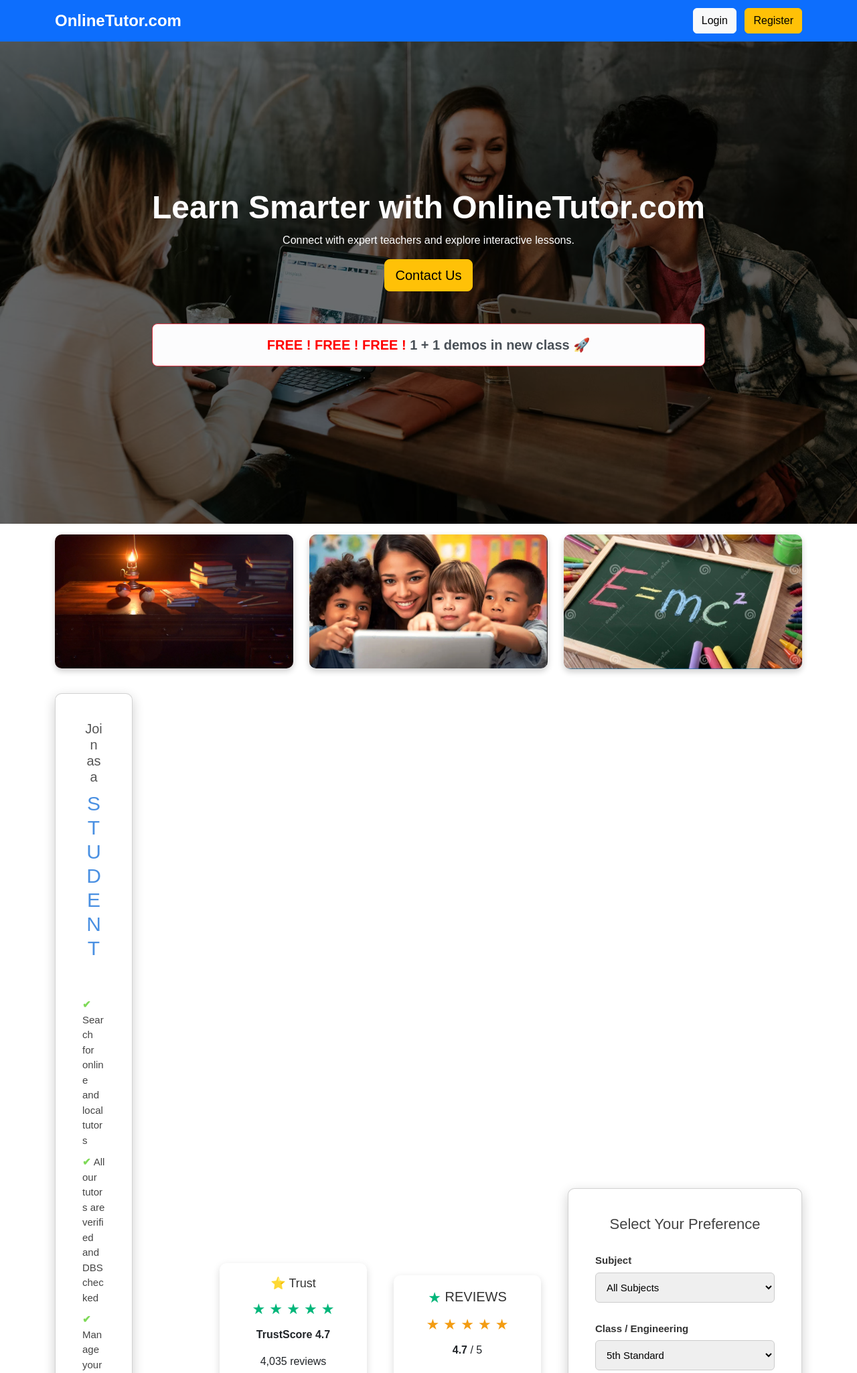
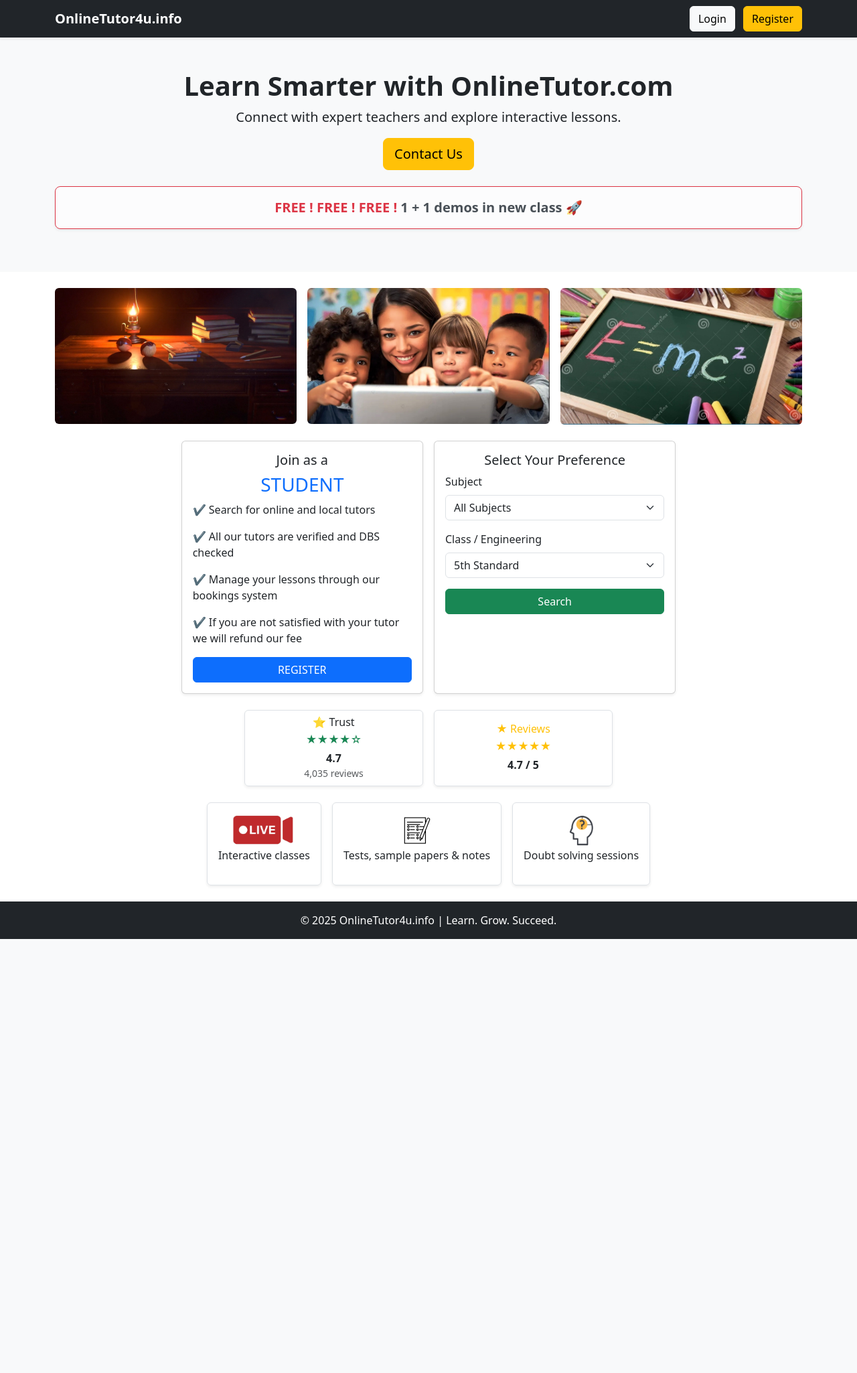
Before and after one commit to Nishantgiri-collab/onlineproject, a Django app: page / in a window 1280 px wide. Shown: the top 2050 px of the page at 67% size. After the commit the page ends 1402 px from the top, so only its background shows below. Run offline with Django 5.2, Linux system fonts and the light colour scheme; parts of the project's set-up code (start-up, migrations or seed data) failed here and were passed over; some libraries are stand-ins or nearby versions.

Commit message:
My same feature updates

```diff
--- a/onlinetutorportal/settings.py
+++ b/onlinetutorportal/settings.py
@@ -22,7 +22,8 @@ BASE_DIR = Path(__file__).resolve().parent.parent
 # SECURITY WARNING: keep the secret key used in production secret!
 SECRET_KEY = 'django-insecure-yu3d$nz_mz*sx^uu6+n4ytfx00f#34@(8mnahk9vu^(7^aganv'
 
-# SECURITY WARNING: don't run with debug turned on in production!
+# SECURITY W
+# WARNING: don't run with debug turned on in production!
 DEBUG = True
 
 ALLOWED_HOSTS = []
--- a/tutorapp/admin.py
+++ b/tutorapp/admin.py
@@ -1,3 +1,4 @@
+
 from django.contrib import admin
 from .models import RegistrationUser,ClassSlot
 # Register your models here.
--- a/tutorapp/models.py
+++ b/tutorapp/models.py
@@ -1,3 +1,4 @@
+
 from django.db import models
 from django.core.validators import MaxValueValidator, MinValueValidator, RegexValidator
 from django.contrib.auth.models import User
--- a/tutorapp/templates/base.html
+++ b/tutorapp/templates/base.html
@@ -10,7 +10,7 @@
 <body>
     <div class="container mt-5">
         <h2 class="text-center alert alert-danger">
-            onlinetutor.com
+            onlinetutor4u.info
         </h2>
         {% block content %}{% endblock content %}
     </div>
--- a/tutorapp/templates/home.html
+++ b/tutorapp/templates/home.html
@@ -1,26 +1,21 @@
-
 <!DOCTYPE html>
 <html lang="en">
 <head>
   <meta charset="UTF-8">
   <meta name="viewport" content="width=device-width, initial-scale=1.0">
-  <title>OnlineTutor.com</title>
+  <title>OnlineTutor4u.info</title>
   <!-- Bootstrap CSS -->
   <link href="https://cdn.jsdelivr.net/npm/bootstrap@5.3.0/dist/css/bootstrap.min.css" rel="stylesheet">
-  <link rel="stylesheet" href="static/css/class_subject.css">
-  <link rel="stylesheet" href="static/css/photo_align.css">
+  <!--<link rel="stylesheet" href="static/css/photo_align.css">
   <link rel="stylesheet" href="static/css/review.css">
-  <link rel="stylesheet" href="static/css/banner1.css">
-  <style>
-
-  </style>
+  <link rel="stylesheet" href="static/css/banner1.css">-->
 </head>
-<body>
+<body class="d-flex flex-column min-vh-100">
 
   <!-- Navbar -->
-  <nav class="navbar navbar-expand-lg">
+  <nav class="navbar navbar-expand-lg bg-dark navbar-dark shadow-sm">
     <div class="container">
-      <a class="navbar-brand" href="#">OnlineTutor.com</a>
+      <a class="navbar-brand fw-bold" href="#">OnlineTutor4u.info</a>
       <div class="ms-auto">
         <a href="{% url 'login' %}" class="btn btn-light me-2">Login</a>
         <a href="{% url 'registration' %}" class="btn btn-warning">Register</a>
@@ -28,101 +23,66 @@
     </div>
   </nav>
 
+  <!-- Main Content -->
+  <div class="flex-grow-1">
+
     <!-- Hero Section -->
+    <section class="text-center py-5 bg-light">
+      <div class="container">
+        <h1 class="fw-bold">Learn Smarter with OnlineTutor.com</h1>
+        <p class="lead">Connect with expert teachers and explore interactive lessons.</p>
+        <button class="btn btn-warning btn-lg" onclick="showContact()">Contact Us</button>
+        <p id="contact-info" class="mt-3 fw-bold d-none">📞 Contact: +91 9179167128</p>
 
-  <div class="hero">
-    <div class="hero-content">
-
-      <h1>Learn Smarter with OnlineTutor.com</h1>
-      <p>Connect with expert teachers and explore interactive lessons.</p>
-      <!---<a href="#" class="btn btn-warning btn-lg mt-3">Get Started</a>--->
-      <button class="btn btn-warning btn-lg" onclick="showContact()">Contact Us</button>
-      <p id="contact-info" style="display:none; margin-top:15px; font-size:18px; font-weight:bold;">
-         📞 Contact: +91 9179167128
-      </p>
-        <!-- Ad Banner -->
-      <div class="promo-banner mt-5">
-      <div class="alert alert-light text-center shadow-sm mt-5 border border-danger rounded-3" role="alert"
-        style="font-size: 20px; font-weight: bold;">
-        <span style="color: red;">FREE ! FREE ! FREE !</span>
-        1 + 1 demos in new class 🚀
-      </div></div>
-
-    </div>
-  </div>
-
-
-
-  <!-- Gallery Section -->
-  <section class="container my-3">
-    <div class="row gallery">
-      <div class="col-md-4">
-        <img src="static/image/books.jpg" alt="Teacher">
-      </div>
-      <div class="col-md-4">
-        <img src="static/image/teacherpic.jpg" alt="Books">
-      </div>
-      <div class="col-md-4">
-        <img src="static/image/e_mc2.jpg" alt="Physics Blackboard">
+        <!-- Promo Banner -->
+        <div class="alert alert-light shadow-sm border border-danger rounded-3 mt-4 fw-bold fs-5" role="alert">
+          <span class="text-danger">FREE ! FREE ! FREE !</span> 1 + 1 demos in new class 🚀
         </div>
       </div>
     </section>
 
+    <!-- Gallery Section -->
+    <section class="container my-4">
+      <div class="row g-3">
+        <div class="col-12 col-md-4">
+          <img src="static/image/books.jpg" alt="Books" class="img-fluid rounded">
+        </div>
+        <div class="col-12 col-md-4">
+          <img src="static/image/teacherpic.jpg" alt="Teacher" class="img-fluid rounded">
+        </div>
+        <div class="col-12 col-md-4">
+          <img src="static/image/e_mc2.jpg" alt="Physics Blackboard" class="img-fluid rounded">
+        </div>
+      </div>
+    </section>
 
+    <!-- Join Student + Preference -->
+    <section class="container my-4">
+      <div class="row g-3 justify-content-center">
 
-
-  <div class="container">
         <!-- Join as Student -->
-    <div class="card">
-      <h2>Join as a</h2>
-      <h1>STUDENT</h1>
-      <div class="features">
-        <p>Search for online and local tutors</p>
-        <p>All our tutors are verified and DBS checked</p>
-        <p>Manage your lessons through our bookings system</p>
-        <p>If you are not satisfied with your tutor we will refund our fee</p>
+        <div class="col-12 col-md-6 col-lg-4">
+          <div class="card h-100 shadow-sm text-center p-3">
+            <h2 class="fs-5">Join as a</h2>
+            <h1 class="text-primary fs-3">STUDENT</h1>
+            <div class="text-start">
+              <p>✔ Search for online and local tutors</p>
+              <p>✔ All our tutors are verified and DBS checked</p>
+              <p>✔ Manage your lessons through our bookings system</p>
+              <p>✔ If you are not satisfied with your tutor we will refund our fee</p>
             </div>
-        <a href="{% url 'registration' %}" class="btn btn-primary mt-3">REGISTER</a>
+            <a href="{% url 'registration' %}" class="btn btn-primary mt-auto">REGISTER</a>
+          </div>
         </div>
 
-    <!------------------------------------------->
-    <!-- Review Section -->
-        <div class="review-container">
-
-  <!-- Trustpilot Block -->
-  <div class="trustpilot-card" href="">
-    <h3 >⭐ Trust </h3>
-    <div class="stars">
-      <span class="green-star">★</span>
-      <span class="green-star">★</span>
-      <span class="green-star">★</span>
-      <span class="green-star">★</span>
-      <span class="green-star half">★</span>
-    </div>
-    <p><strong>TrustScore 4.7</strong></p>
-    <p>4,035 reviews</p>
-  </div>
-
-  <!-- Reviews Block -->
-  <div class="reviews-card">
-    <h3><span class="review-icon">★</span> REVIEWS</h3>
-    <div class="stars orange">
-      <span>★</span>
-      <span>★</span>
-      <span>★</span>
-      <span>★</span>
-      <span>★</span>
-    </div>
-    <p><strong>4.7</strong> / 5</p>
-  </div>
-    <!---------------------------------------------->
-
         <!-- Select Your Preference -->
-    <div class="card subclass">
-      <h2>Select Your Preference</h2>
+        <div class="col-12 col-md-6 col-lg-4">
+          <div class="card h-100 shadow-sm p-3">
+            <h2 class="fs-5 text-center">Select Your Preference</h2>
             <form>
-        <label for="subject">Subject</label>
-        <select id="subject" name="subject">
+              <div class="mb-3">
+                <label for="subject" class="form-label">Subject</label>
+                <select id="subject" name="subject" class="form-select">
                   <option value="all">All Subjects</option>
                   <option value="physics">Physics</option>
                   <option value="chemistry">Chemistry</option>
@@ -130,9 +90,10 @@
                   <option value="science">Science</option>
                   <option value="social-science">Social Science</option>
                 </select>
-
-        <label for="class">Class / Engineering</label>
-        <select id="class" name="class">
+              </div>
+              <div class="mb-3">
+                <label for="class" class="form-label">Class / Engineering</label>
+                <select id="class" name="class" class="form-select">
                   <option value="5th">5th Standard</option>
                   <option value="6th">6th Standard</option>
                   <option value="7th">7th Standard</option>
@@ -142,48 +103,70 @@
                   <option value="11th">11th Standard</option>
                   <option value="12th">12th Standard</option>
                 </select>
-
-        <button type="submit" class="submit-btn">Search</button>
+              </div>
+              <button type="submit" class="btn btn-success w-100">Search</button>
             </form>
-    </div>
-
-
           </div>
         </div>
 
-  <!------banner1.css------->
-<div class="banner1">
-  <div class="card-container-banner">
-    <!-- Card 1 -->
-    <div class="cardbanner">
-      <img src="static/image/live.png" alt="Interactive classes">
+      </div>
+    </section>
+
+<!-- Reviews + Banner -->
+<section class="container my-4 text-center">
+  <div class="row g-3 justify-content-center align-items-stretch">
+
+    <!-- Trustpilot -->
+    <div class="col-6 col-md-3">
+      <div class="p-2 border rounded shadow-sm h-100 d-flex flex-column justify-content-center">
+        <h6 class="mb-1">⭐ Trust</h6>
+        <p class="text-success fs-6 mb-1">★★★★☆</p>
+        <p class="mb-0"><strong>4.7</strong></p>
+        <small class="text-muted">4,035 reviews</small>
+      </div>
+    </div>
+
+    <!-- Reviews -->
+    <div class="col-6 col-md-3">
+      <div class="p-2 border rounded shadow-sm h-100 d-flex flex-column justify-content-center">
+        <h6 class="text-warning mb-1">★ Reviews</h6>
+        <p class="text-warning fs-6 mb-1">★★★★★</p>
+        <p class="mb-0"><strong>4.7 / 5</strong></p>
+      </div>
+    </div>
+
+  </div>
+</section>
+
+
+      <!-- Banner -->
+    <section class="container my-4 text-center">
+      <div class="d-flex flex-column flex-md-row justify-content-center gap-3 mt-4">
+        <div class="p-3 border rounded shadow-sm">
+          <img src="static/image/live.png" alt="Interactive classes" class="img-fluid" style="max-height:50px;">
           <p>Interactive classes</p>
         </div>
-
-    <!-- Card 2 -->
-    <div class="cardbanner">
-      <img src="static/image/test.png" alt="Tests, sample papers & notes">
+        <div class="p-3 border rounded shadow-sm">
+          <img src="static/image/test.png" alt="Tests, sample papers & notes" class="img-fluid" style="max-height:50px;">
           <p>Tests, sample papers & notes</p>
         </div>
-
-    <!-- Card 3 -->
-    <div class="cardbanner">
-      <img src="static/image/doubt.png" alt="Doubt solving sessions">
+        <div class="p-3 border rounded shadow-sm">
+          <img src="static/image/doubt.png" alt="Doubt solving sessions" class="img-fluid" style="max-height:50px;">
           <p>Doubt solving sessions</p>
         </div>
       </div>
+    </section>
   </div>
 
+  <!-- Footer -->
+  <footer class="bg-dark text-white text-center py-3 mt-auto">
+    &copy; 2025 OnlineTutor4u.info | Learn. Grow. Succeed.
+  </footer>
 
-
-  <!-- Footer -->
-  <footer class="text-center p-3 bg-dark text-white">
-    &copy; 2025 OnlineTutor.com | Learn. Grow. Succeed.
-  </footer>
-  <!----------javascript for front page button contact display------->
+  <!-- Contact Button Script -->
   <script>
     function showContact() {
-    document.getElementById("contact-info").style.display = "block";
+      document.getElementById("contact-info").classList.remove("d-none");
     }
   </script>
 
--- a/tutorapp/views.py
+++ b/tutorapp/views.py
@@ -74,7 +74,6 @@ def login_user(request):
         form = LoginForm()
     return render(request, 'login.html', {'form': form})
 
-
 from .models import ClassSlot
 @login_required
 def book_class(request):
```
Also changed, not shown: googlecloud.txt (added, +32 -0 lines), tutorapp/templates/booking.html (+26 -14 lines), tutorapp/templates/login.html (+25 -4 lines), db.sqlite3, tutorapp/migrations/0001_initial.py, tutorapp/migrations/0002_classslot.py (deleted). Lines whose indentation alone changed are shown as unchanged.
